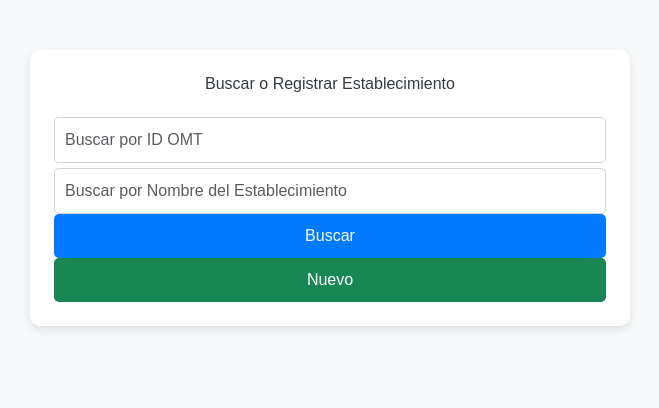
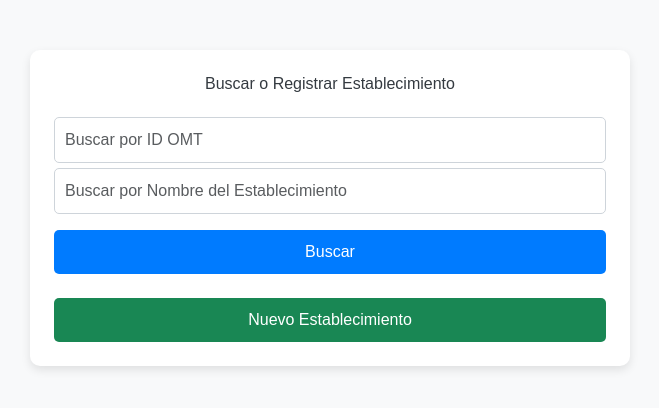
Before and after one commit to JavieSanchezB/SGV, a Next.js app: page / in a window 1280 px wide. Shown: the top 408 px of the page, without its empty margins (310-969 px from the left). Built offline with nearby package versions, Linux system fonts and the light colour scheme.

Commit message:
deploy v2

```diff
--- a/pages/api/establecimientos.ts
+++ b/pages/api/establecimientos.ts
@@ -63,7 +63,7 @@ export default async function handler(
           fechas_de_pago,
           latitud,
           longitud
-        ) VALUES (?, ?, ?, ?, ?, ?, ?, ?, ?, ?, ?, ?, ?, ?, ?) RETURNING id`,
+        ) VALUES ($1, $2, $3, $4, $5, $6, $7, $8, $9, $10, $11, $12, $13, $14, $15) RETURNING id`,
         [
           id_omt,
           nombre_del_establecimiento,
@@ -145,7 +145,7 @@ export default async function handler(
           fechas_de_pago = $13,
           latitud = $14,
           longitud = $15
-        WHERE id_omt = $1`,
+        WHERE id_omt = $1 RETURNING id`,
         [
           id_omt,
           nombre_del_establecimiento,
--- a/src/app/page.tsx
+++ b/src/app/page.tsx
@@ -2,26 +2,24 @@
 import 'bootstrap/dist/css/bootstrap.min.css';
 import ReactDatePicker from "react-datepicker";
 import 'react-datepicker/dist/react-datepicker.css';
-import { useState,useEffect, ChangeEvent } from 'react';
+import { useState, useEffect, ChangeEvent } from 'react';
 import { toast } from 'nextjs-toast-notify';
 import './styles/globals.css';
 import 'nextjs-toast-notify/dist/nextjs-toast-notify.css';
 import axios from 'axios';
 
-// Definición de la interfaz para el formato de fecha
 interface FormatDate {
   (dateString: string | Date): string;
 }
 
-// Función para formatear la fecha
 const formatDate: FormatDate = (dateString) => {
   const date = new Date(dateString);
   const day = String(date.getDate()).padStart(2, '0');
   const month = String(date.getMonth() + 1).padStart(2, '0');
-  const year = date.getFullYear();  return `${year}-${month}-${day}`;
+  const year = date.getFullYear();
+  return `${year}-${month}-${day}`;
 };
 
-// Interfaz para los datos del formulario
 interface FormData {
   id_omt: string;
   nombre_del_establecimiento: string;
@@ -59,7 +57,7 @@ export default function Page() {
     tel_del_administrador: '',
     nombre_del_encargado: '',
     tel_del_encargado: '',
-    fechas_de_pago: formatDate(new Date()), // Fecha actual
+    fechas_de_pago: '', // Inicializar como cadena vacía
     latitud: '0',
     longitud: '0',
   });
@@ -67,7 +65,6 @@ export default function Page() {
   const [isExisting, setIsExisting] = useState(false);
   const [showForm, setShowForm] = useState(false);
   const [suggestions, setSuggestions] = useState<string[]>([]);
-
 
   useEffect(() => {
     if (searchParams.nombre_del_establecimiento.length > 2) {
@@ -102,6 +99,7 @@ export default function Page() {
       );
     }
   }, [showForm]);
+
   const fetchSuggestions = async (query: string) => {
     try {
       const response = await axios.get('/api/puntos', { params: { nombre_del_establecimiento: query } });
@@ -110,11 +108,12 @@ export default function Page() {
       } else {
         setSuggestions([]);
       }
-    } catch  {
+    } catch {
       setSuggestions([]);
       toast.error('Error al obtener sugerencias');
     }
   };
+
   const handleSearchSubmit = async (event: React.FormEvent) => {
     event.preventDefault();
     try {
@@ -137,7 +136,7 @@ export default function Page() {
           tel_del_administrador: '',
           nombre_del_encargado: '',
           tel_del_encargado: '',
-          fechas_de_pago: formatDate(new Date()), // Asegúrate de que sea un array
+          fechas_de_pago: '', // Asegúrate de que sea una cadena vacía
           latitud: '',
           longitud: '',
         });
@@ -158,7 +157,6 @@ export default function Page() {
     }));
   };
 
-
   const handleSubmit = async (event: React.FormEvent) => {
     event.preventDefault();
     try {
@@ -174,6 +172,7 @@ export default function Page() {
       toast.error('Error al registrar el establecimiento');
     }
   };
+
   const handleSuggestionClick = async (suggestion: string) => {
     setSearchParams((prevData) => ({
       ...prevData,
@@ -199,6 +198,7 @@ export default function Page() {
       }
     );
   };
+
   const handleNew = () => {
     setFormData({
       id_omt: '',
@@ -213,39 +213,39 @@ export default function Page() {
       tel_del_administrador: '',
       nombre_del_encargado: '',
       tel_del_encargado: '',
-      fechas_de_pago: formatDate(new Date()), // Fecha actual
+      fechas_de_pago: '', // Fecha actual
       latitud: '0',
       longitud: '0',
     });
     setIsExisting(false);
     setShowForm(true);
   };
+
   const handleDateChange = (date: Date | null) => {
     setFormData((prevData) => ({
       ...prevData,
-      fechas_de_pago: date ? formatDate(date) : '',
+      fechas_de_pago: date ? formatDate(date) : '', // Aseguramos que la fecha esté formateada
     }));
   };
+
   return (
     <div className="container mx-auto p-4">
       <h1 className="text-2xl font-bold mb-4">Buscar o Registrar Establecimiento</h1>
       {!showForm && (
         <form onSubmit={handleSearchSubmit} className="space-y-4">
           <div className="flex flex-col md:flex-row gap-4">
-          {/* Buscar por ID OMT */}
             <input
               type="text"
               name="id_omt"
-           value={searchParams.id_omt || ''} // Usa una cadena vacía si el valor es null
+              value={searchParams.id_omt || ''}
               onChange={handleSearchChange}
               placeholder="Buscar por ID OMT"
               className="form-control"
             />
-          {/* Buscar por Nombre del Establecimiento */}
             <input
               type="text"
               name="nombre_del_establecimiento"
-             value={searchParams.nombre_del_establecimiento || ''} // Usa una cadena vacía si el valor es null
+              value={searchParams.nombre_del_establecimiento || ''}
               onChange={handleSearchChange}
               placeholder="Buscar por Nombre del Establecimiento"
               className="form-control"
@@ -259,41 +259,29 @@ export default function Page() {
                 ))}
               </ul>
             )}
-          {/* Botón de Búsqueda */}
-          <button type="submit" className="btn btn-primary">
-            Buscar
-          </button>
-          {/* Botón para Agregar Nuevo Establecimiento */}
-          <button
-            type="button"
-            onClick={() => handleNew()}
-            className="btn btn-success"
-          >
-            Nuevo
-          </button>
           </div>
+          <button type="submit" className="btn btn-primary">Buscar</button>
+          <button onClick={handleNew} className="btn btn-success mt-4">Nuevo Establecimiento</button>
         </form>
       )}
-
       {showForm && (
        <form onSubmit={handleSubmit} className="space-y-4">
        {Object.keys(formData).map((key) =>
          key === 'fechas_de_pago' ? (
           <ReactDatePicker
           key="fechas_de_pago"
-        selected={new Date(formData.fechas_de_pago)}
+          selected={formData.fechas_de_pago ? new Date(formData.fechas_de_pago) : undefined} // Verifica que la fecha sea válida
           onChange={(date: Date | null) => handleDateChange(date)}
           dateFormat="yyyy-MM-dd"
           className="w-full p-2 border rounded"
         />
          ) : (
-      // Comprobamos si el campo es uno de los números (CC, NIT, Teléfonos)
            ['cc_del_propietario', 'nit_del_propietario', 'tel_del_propietario', 'tel_del_administrador', 'tel_del_encargado'].includes(key) ? (
              <input
                key={key}
                type="number"
                name={key}
-          value={formData[key as keyof FormData]}
+               value={formData[key as keyof FormData] || ""}
                onChange={handleChange}
                placeholder={key.replace(/_/g, ' ')}
                className="form-control"
@@ -323,6 +311,7 @@ export default function Page() {
 
      </form>
       )}
+
     </div>
   );
 }
```
Lines whose indentation alone changed are shown as unchanged.
